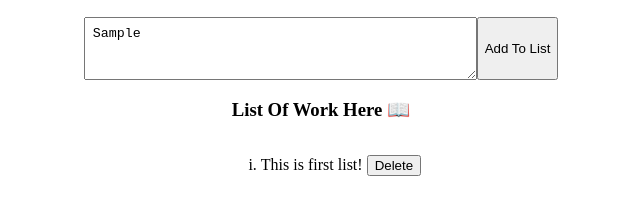
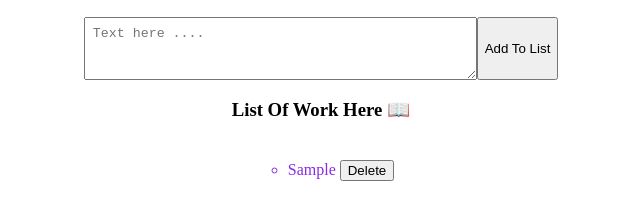
Before and after one commit to Fardin7864/todolist, a plain HTML site: page index.html in a window 1280 px wide. Both pictures are taken after typing "Sample" into the empty fields and a click on the button "Add To List". Shown: the part 59-278 px from the top of the page, without its empty margins (319-959 px from the left). Drawn offline with Linux system fonts and the light colour scheme.

Commit message:
basic todolist without database

```diff
--- a/index.html
+++ b/index.html
@@ -16,7 +16,7 @@
             </h1>
             <div class="input-container">
                 <div class="input-aria" style="display: flex;">
-                    <textarea name="" class="" id="input-fild" cols="45" rows="3" placeholder="Text here ...."></textarea>
+                    <textarea name="" class="input" id="input-fild" cols="45" rows="3" placeholder="Text here ...."></textarea>
                     <button class="btn-add">Add To List</button>
                 </div>
             </div>
@@ -25,7 +25,6 @@
         <section class="section2 container">
             <h3>List Of Work Here 📖</h3>
             <ul class="list-container" style="list-style: lower-roman;">
-                <li class="list-item">This is first list! <button class="btn-delete">Delete</button></li>
             </ul>
         </section>
 
--- a/index.js
+++ b/index.js
@@ -0,0 +1,27 @@
+document.querySelector('.btn-add').addEventListener('click', function (e){
+
+    const inputFild = document.getElementById('input-fild');
+    // console.log(inputFild.value);
+
+    if (inputFild.value != '') {
+
+
+
+    const li = document.createElement('li');
+    const button = document.createElement('button');
+    button.innerText = 'Delete'
+    button.addEventListener('click',function(){
+        li.remove();
+    })
+    li.innerText = inputFild.value + "  ";
+    li.classList.add('item');
+    li.appendChild(button);
+
+
+
+document.querySelector('.list-container').appendChild(li);
+    }
+inputFild.value = '';
+
+
+})
--- a/style.css
+++ b/style.css
@@ -8,3 +8,8 @@
 #input-fild{
     padding: 8px;
 }
+.item{
+    color: blueviolet;
+    list-style:circle;
+    margin: 5px;
+}
```
